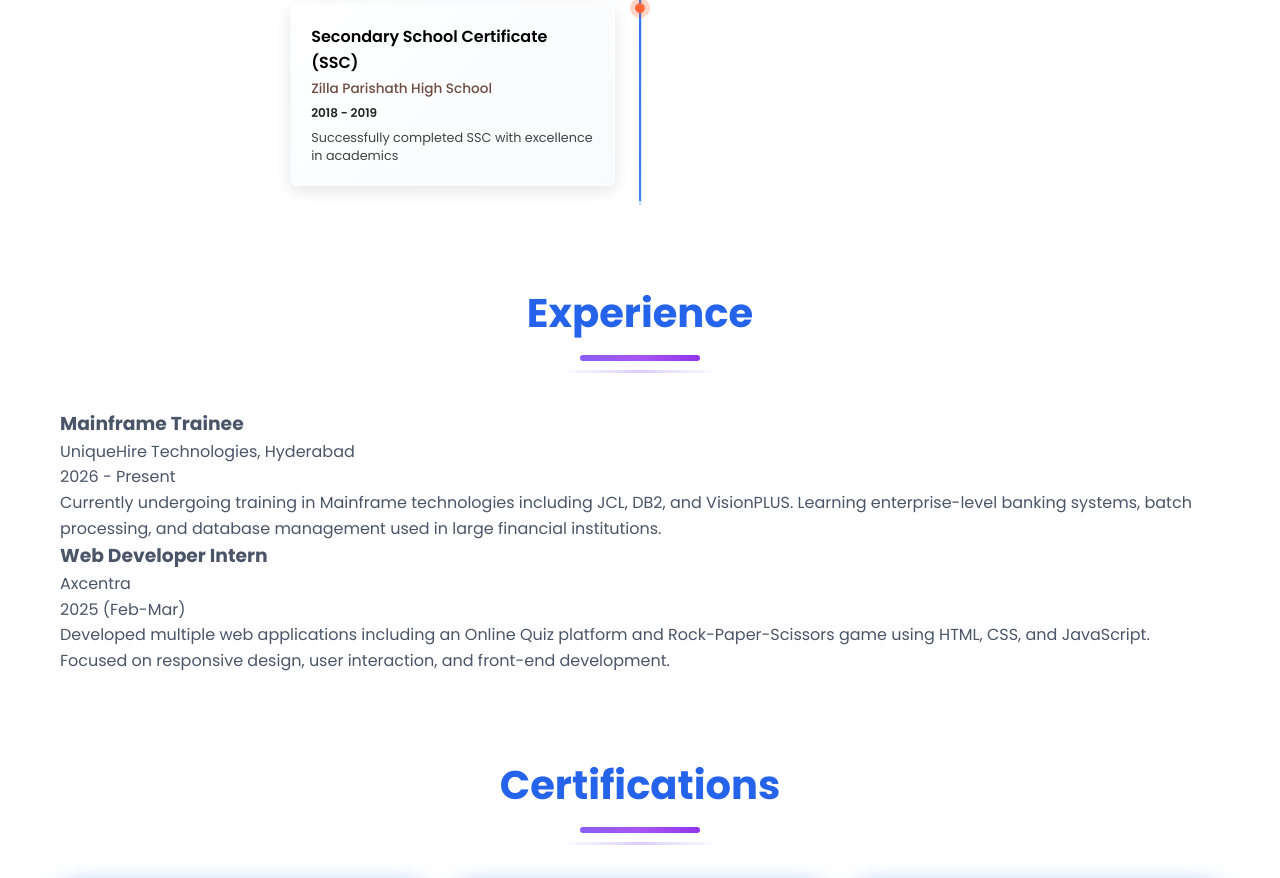
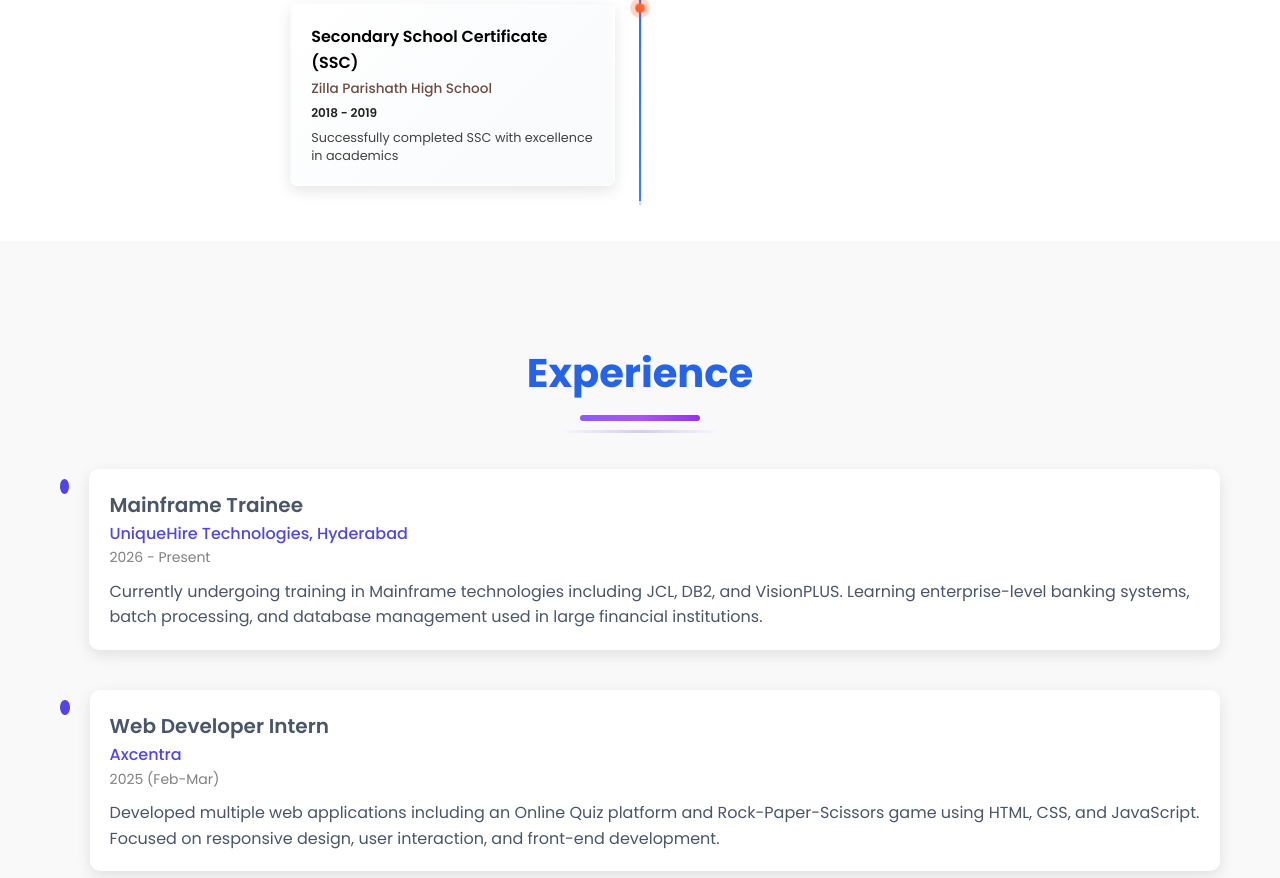
Before and after one commit to Rathod-Ankushhh/Portfolio, a plain HTML site: page index.html in a window 1280 px wide. Shown: the part 3235-4113 px from the top of the page. Drawn offline with Linux system fonts and the light colour scheme.

Commit message:
Update styles.css

```diff
--- a/styles.css
+++ b/styles.css
@@ -2238,3 +2238,52 @@ ional Timeline Animations */
         opacity: 1;
     }
 }
+/* Experience Section */
+
+.experience {
+    padding: 100px 0;
+    background: #f9f9f9;
+}
+
+.experience-timeline {
+    position: relative;
+    margin-top: 40px;
+}
+
+.experience-item {
+    display: flex;
+    margin-bottom: 40px;
+    position: relative;
+}
+
+.experience-dot {
+    width: 15px;
+    height: 15px;
+    background: #4f46e5;
+    border-radius: 50%;
+    margin-right: 20px;
+    margin-top: 10px;
+}
+
+.experience-content {
+    background: white;
+    padding: 20px;
+    border-radius: 10px;
+    box-shadow: 0 5px 15px rgba(0,0,0,0.1);
+}
+
+.experience-title {
+    font-size: 20px;
+    font-weight: 600;
+}
+
+.experience-company {
+    color: #4f46e5;
+    font-weight: 500;
+}
+
+.experience-date {
+    font-size: 14px;
+    color: gray;
+    margin-bottom: 10px;
+}
```
